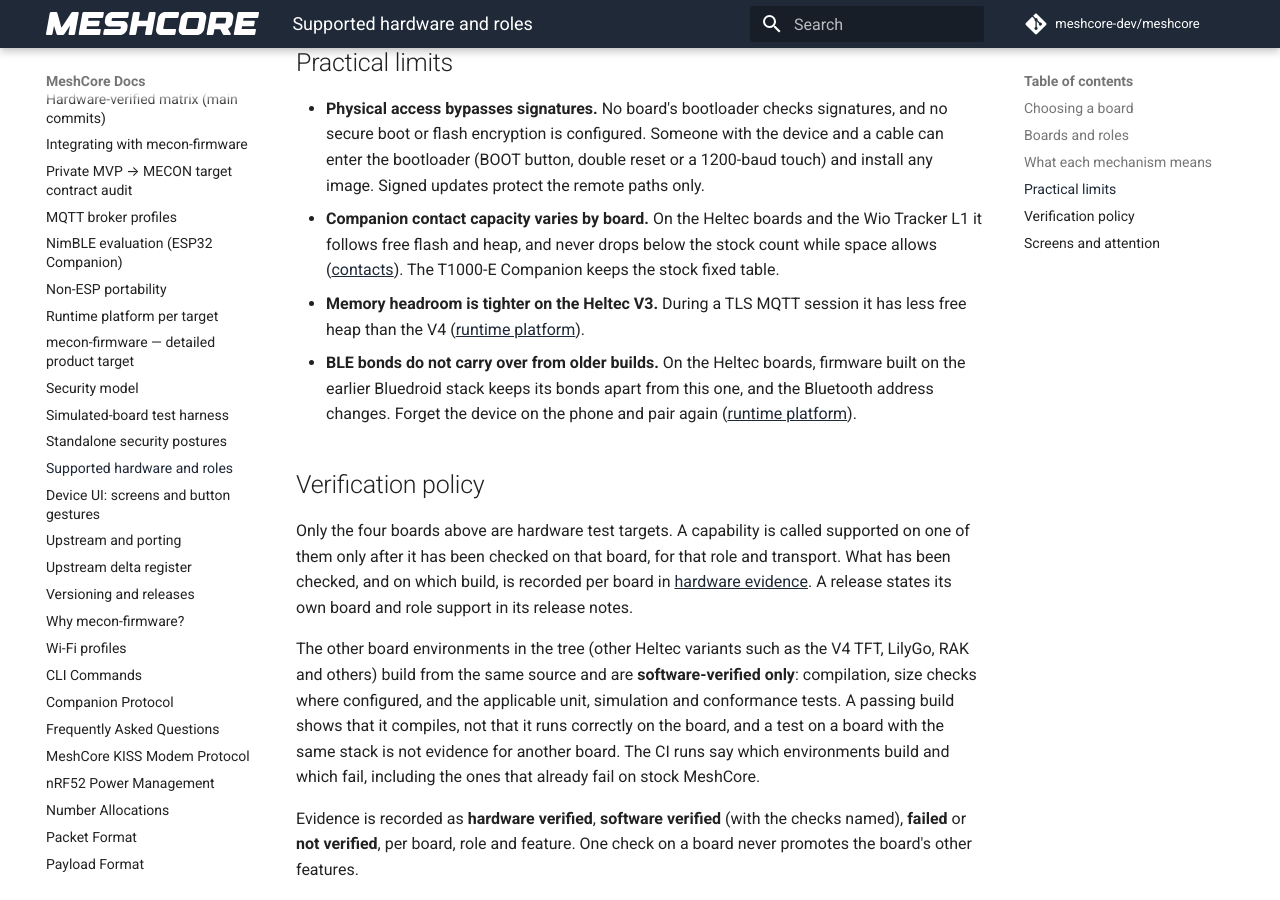
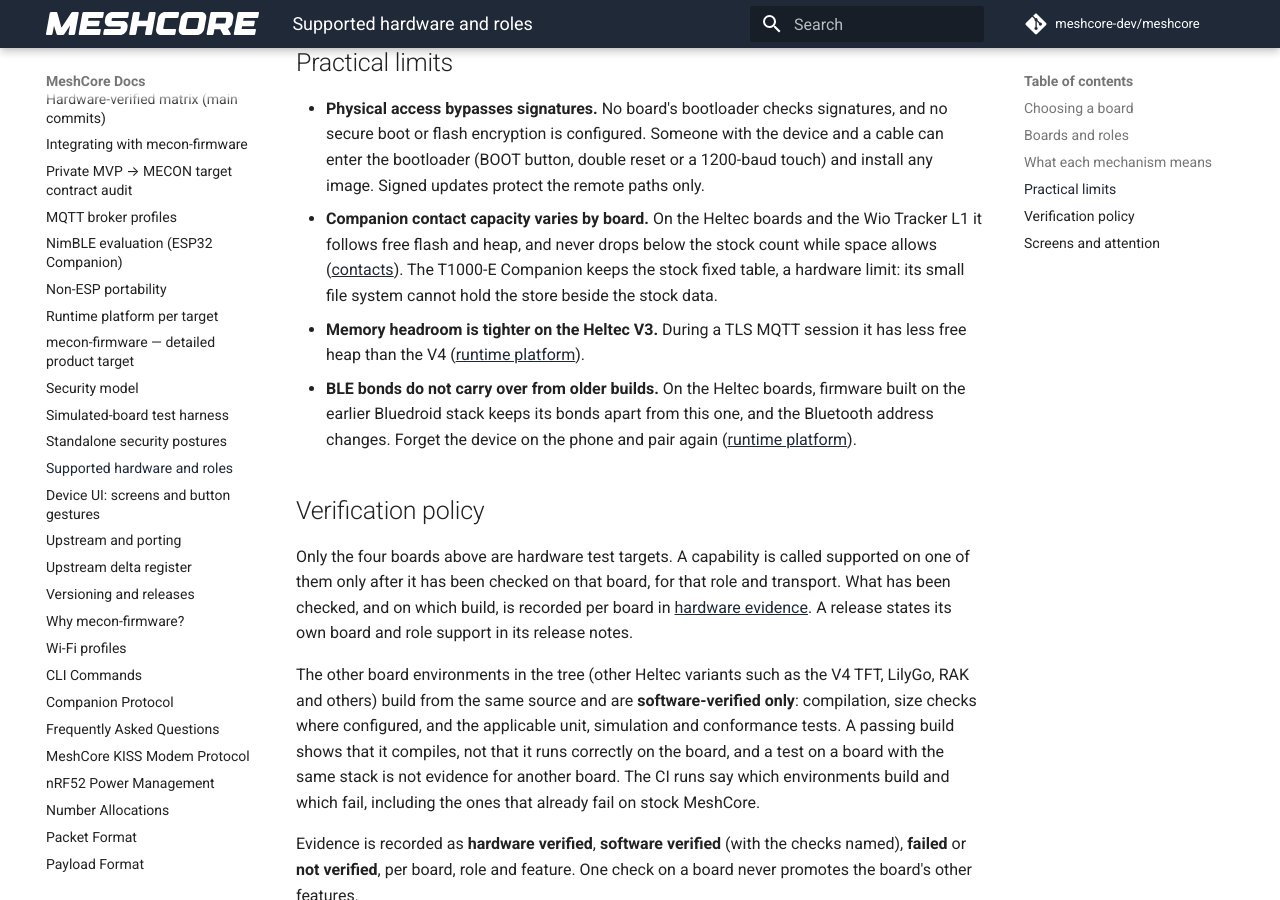
Before and after one commit to hoejriis/mecon-firmware, an MkDocs documentation site: the page built from docs/SUPPORTED_HARDWARE.md, in a window 1280 px wide and 900 px high, scrolled down 2750 px. Built offline with MkDocs 1.6.1 and Material for MkDocs 9.7.7, drawn with Linux system fonts in a browser that asks for light colours; comment, search, counter and statistics services are not loaded.

Commit message:
SUPPORTED_HARDWARE: the T1000-E contact table is a hardware limit
Co-Authored-By: Claude Opus 5.5 (1M context) <noreply@anthropic.com>

```diff
--- a/docs/SUPPORTED_HARDWARE.md
+++ b/docs/SUPPORTED_HARDWARE.md
@@ -35,7 +35,7 @@ The four hardware test targets, with the role builds that carry the managed-devi
 ## Practical limits
 
 - **Physical access bypasses signatures.** No board's bootloader checks signatures, and no secure boot or flash encryption is configured. Someone with the device and a cable can enter the bootloader (BOOT button, double reset or a 1200-baud touch) and install any image. Signed updates protect the remote paths only.
-- **Companion contact capacity varies by board.** On the Heltec boards and the Wio Tracker L1 it follows free flash and heap, and never drops below the stock count while space allows ([contacts](CONTACTS.md)). The T1000-E Companion keeps the stock fixed table.
+- **Companion contact capacity varies by board.** On the Heltec boards and the Wio Tracker L1 it follows free flash and heap, and never drops below the stock count while space allows ([contacts](CONTACTS.md)). The T1000-E Companion keeps the stock fixed table, a hardware limit: its small file system cannot hold the store beside the stock data.
 - **Memory headroom is tighter on the Heltec V3.** During a TLS MQTT session it has less free heap than the V4 ([runtime platform](PLATFORM.md)).
 - **BLE bonds do not carry over from older builds.** On the Heltec boards, firmware built on the earlier Bluedroid stack keeps its bonds apart from this one, and the Bluetooth address changes. Forget the device on the phone and pair again ([runtime platform](PLATFORM.md)).
 
```
